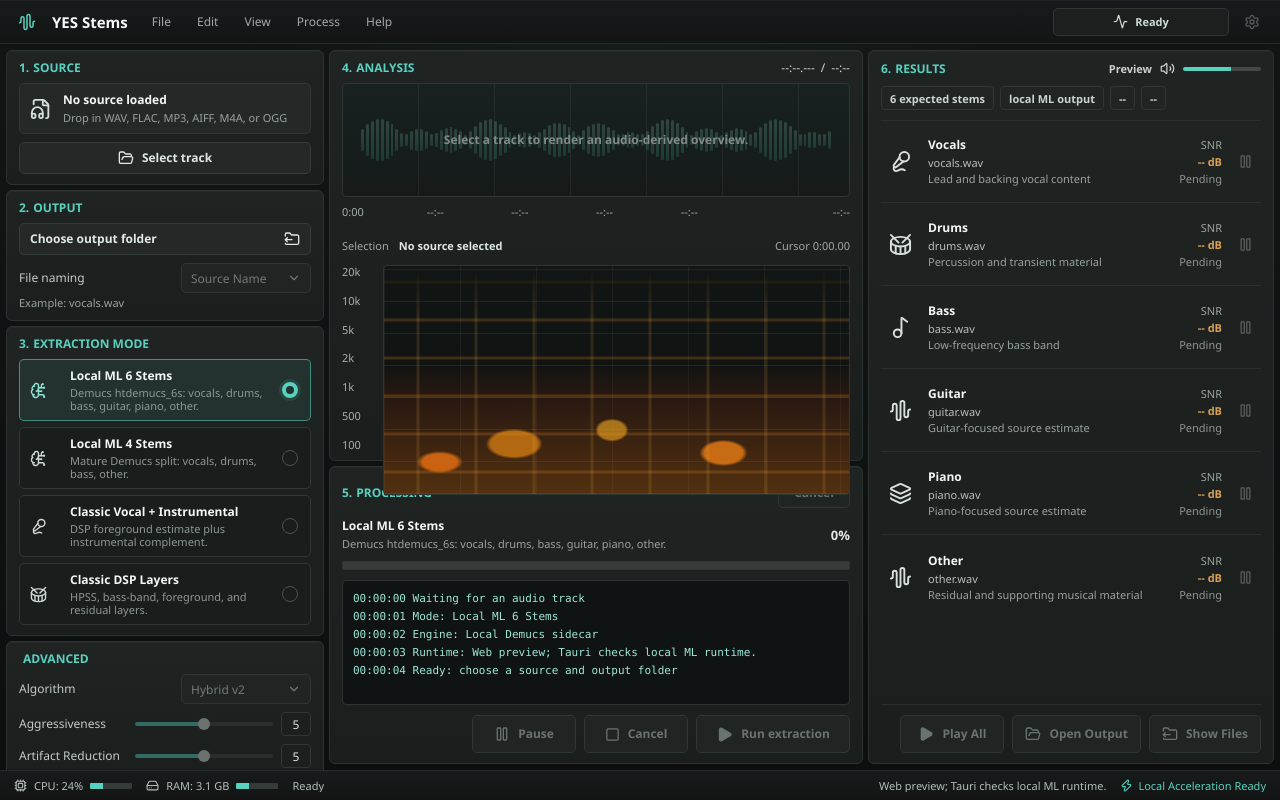
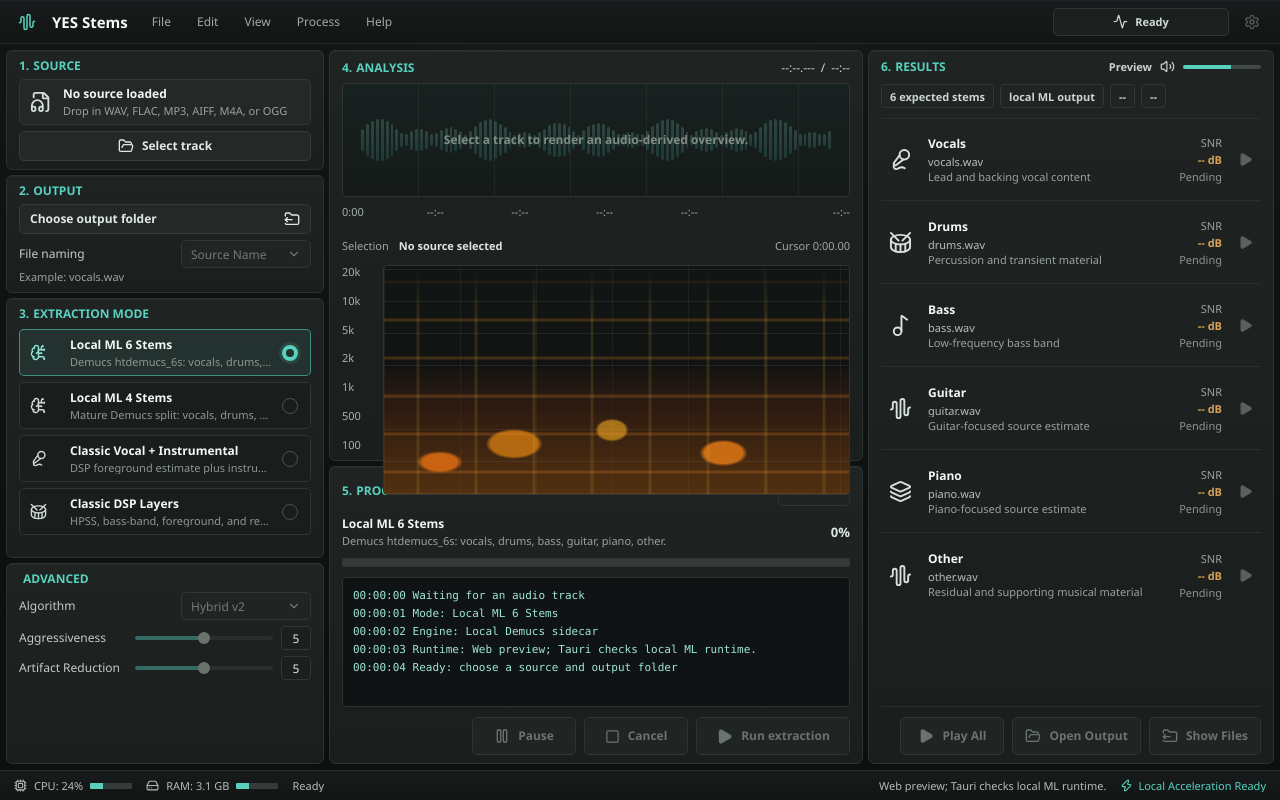
Before and after one commit to DanielKinsner/yes-stems, a React (Vite) app: page / in a window 1280 px wide. Built offline with nearby package versions, Linux system fonts and the light colour scheme.

Commit message:
fix: fit workstation at desktop height

```diff
--- a/src/App.css
+++ b/src/App.css
@@ -208,24 +208,24 @@ p {
 .advanced-module,
 .results-module,
 .processing-module {
-  padding: 10px 12px;
+  padding: 8px 12px;
 }
 
 .source-module {
-  flex: 0 0 126px;
+  flex: 0 0 116px;
 }
 
 .output-module {
-  flex: 0 0 116px;
+  flex: 0 0 108px;
 }
 
 .mode-module {
-  flex: 0 0 300px;
+  flex: 0 0 260px;
 }
 
 .advanced-module {
-  flex: 1 1 150px;
-  min-height: 150px;
+  flex: 1 1 128px;
+  min-height: 128px;
   overflow: hidden;
 }
 
@@ -274,13 +274,13 @@ p {
 }
 
 .source-file {
-  min-height: 42px;
+  min-height: 34px;
   display: grid;
   grid-template-columns: auto minmax(0, 1fr);
   gap: 11px;
   align-items: center;
-  margin-top: 8px;
-  padding: 8px 10px;
+  margin-top: 6px;
+  padding: 6px 10px;
   color: #dfe8e4;
   border: 1px solid #303735;
   border-radius: 5px;
@@ -309,7 +309,7 @@ p {
 .example-name,
 .stem-row small {
   display: block;
-  margin-top: 3px;
+  margin-top: 2px;
   min-width: 0;
   overflow: hidden;
   color: var(--muted);
@@ -337,13 +337,13 @@ p {
 .field-button,
 .path-field {
   width: 100%;
-  min-height: 32px;
+  min-height: 28px;
   display: flex;
   align-items: center;
   justify-content: center;
   gap: 8px;
-  margin-top: 8px;
-  padding: 7px 10px;
+  margin-top: 6px;
+  padding: 6px 10px;
   font-size: 12px;
   line-height: 14px;
   font-weight: 650;
@@ -384,7 +384,7 @@ p {
   grid-template-columns: minmax(0, 1fr) auto;
   gap: 10px;
   align-items: center;
-  margin-top: 8px;
+  margin-top: 6px;
 }
 
 .file-naming-row span,
@@ -398,7 +398,7 @@ p {
 .file-naming-row button,
 .select-row button {
   min-width: 130px;
-  height: 30px;
+  height: 28px;
   display: inline-flex;
   align-items: center;
   justify-content: space-between;
@@ -426,12 +426,12 @@ p {
 
 .mode-tabs button {
   position: relative;
-  min-height: 48px;
+  min-height: 43px;
   display: grid;
   grid-template-columns: 30px minmax(0, 1fr) 18px;
   gap: 10px;
   align-items: center;
-  padding: 8px 10px;
+  padding: 7px 10px;
   text-align: left;
   border: 1px solid #303735;
   border-radius: 5px;
@@ -456,9 +456,12 @@ p {
 .mode-tabs small {
   display: block;
   margin-top: 3px;
+  overflow: hidden;
   color: #8d9894;
   font-size: 11px;
   line-height: 13px;
+  text-overflow: ellipsis;
+  white-space: nowrap;
 }
 
 .mode-tabs i {
@@ -534,13 +537,6 @@ p {
   border-radius: 4px;
   background: #1b201f;
   font-size: 12px;
-}
-
-.control-note {
-  margin-top: 10px;
-  color: #8f9a96;
-  font-size: 11px;
-  line-height: 15px;
 }
 
 .time-readout {
--- a/src/App.tsx
+++ b/src/App.tsx
@@ -682,11 +682,6 @@ function App() {
               disabledReason="Only classic DSP modes use this control."
               onChange={setArtifactReduction}
             />
-            <p className="control-note">
-              {localMode
-                ? "Local ML uses fixed Demucs model settings; DSP tuning is unavailable."
-                : "DSP tuning changes mask strength and smoothing for the next extraction."}
-            </p>
           </section>
         </aside>
 
@@ -859,13 +854,13 @@ function App() {
                   <button
                     className="icon-button stem-play-button"
                     type="button"
-                    aria-label={`${auditionPath === stem.path ? "Pause" : "Play"} ${stem.name}`}
+                    aria-label={`${stem.path && auditionPath === stem.path ? "Pause" : "Play"} ${stem.name}`}
                     disabled={!stem.path || !hasTauriRuntime()}
                     onClick={() => {
                       void toggleAudition(stem);
                     }}
                   >
-                    {auditionPath === stem.path ? <Pause size={15} /> : <Play size={15} fill="currentColor" />}
+                    {stem.path && auditionPath === stem.path ? <Pause size={15} /> : <Play size={15} fill="currentColor" />}
                   </button>
                 </article>
               ))}
```
Also changed, not shown: 1 other file (tests, documents, lock files or other folders).
